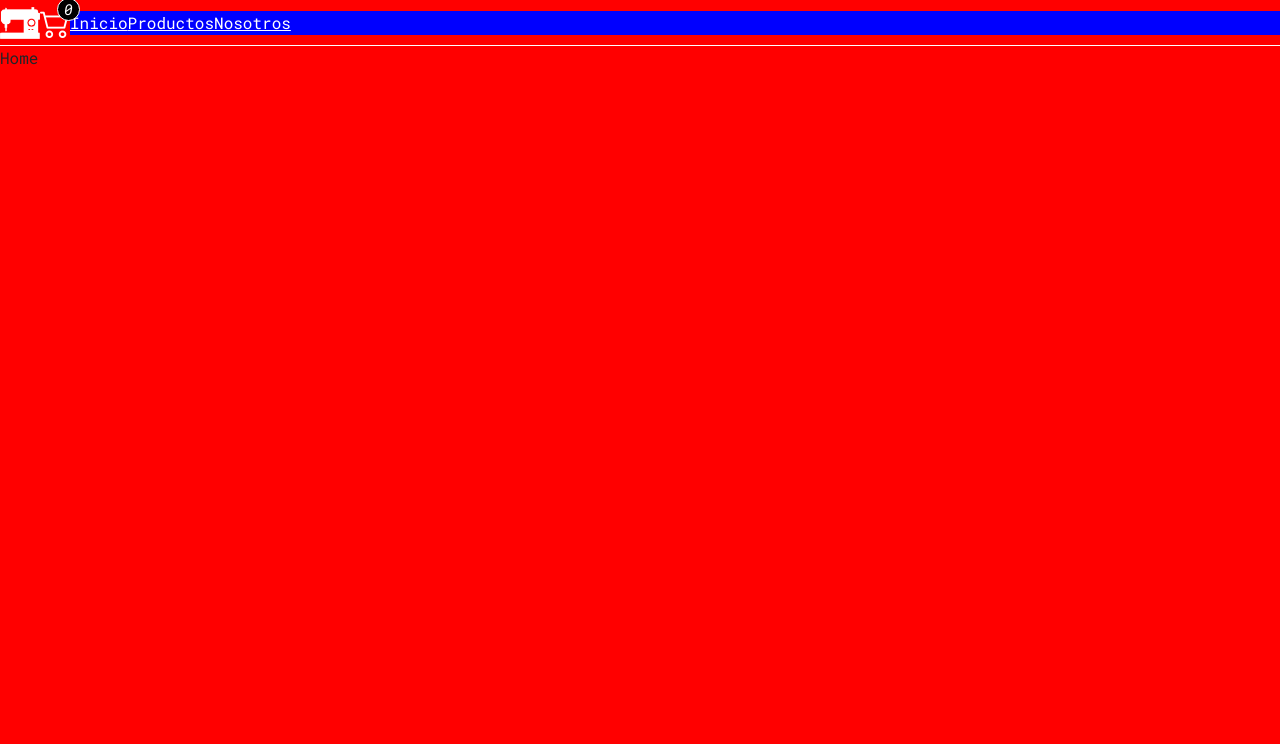
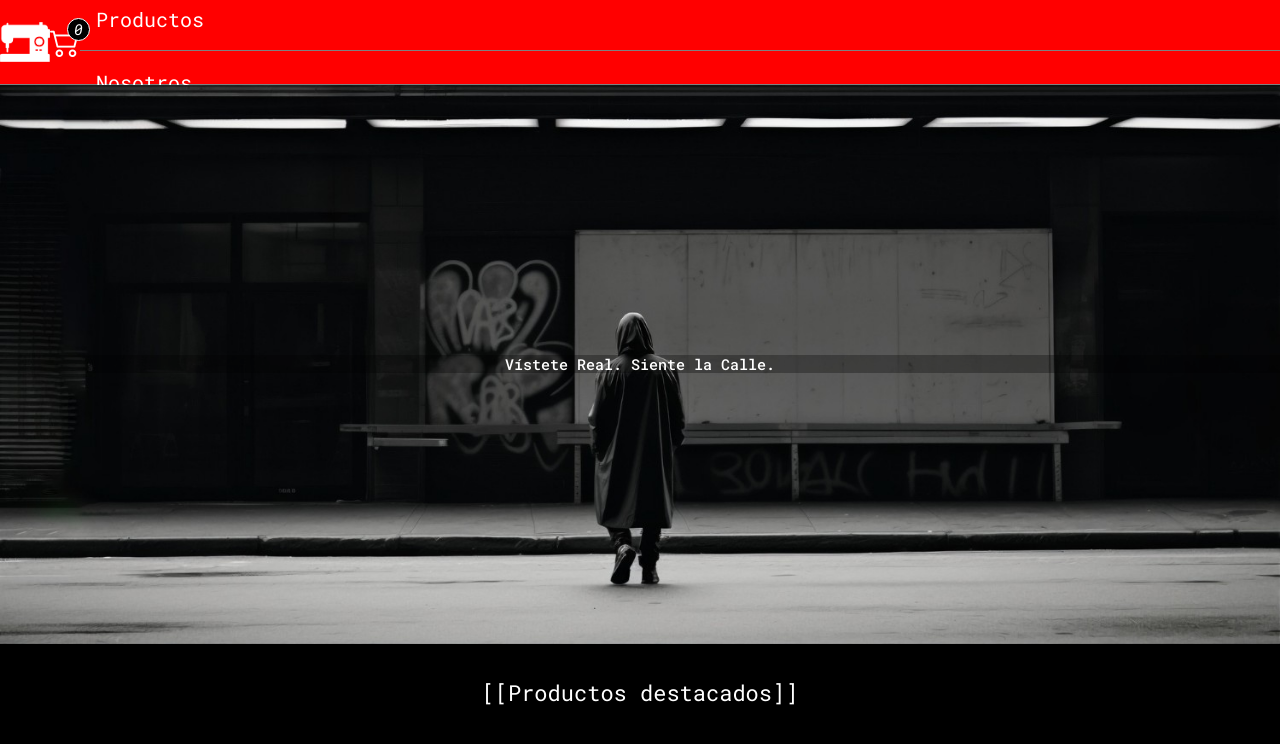
Before and after one commit to Juanse03999/ProyectoFinal-Villalva, a React (Vite) app: page / in a window 1280 px wide. Shown: the top 744 px of the page. Built offline with nearby package versions, Linux system fonts and the light colour scheme; a web font is replaced by a local one.

Commit message:
progreso

```diff
--- a/src/components/CartWidget/CartWidget.jsx
+++ b/src/components/CartWidget/CartWidget.jsx
@@ -7,12 +7,11 @@ function CartWidget() {
     return (
         <div>
             <Link as={Link} to="/Cart" className="cart-icon-container">
-                <i class="bi bi-cart2 icon-cart">
+                <i className="bi bi-cart2 icon-cart">
                     <span className="cart-count">0</span>
                 </i>
             </Link>
         </div>
-
     );
 }
 
--- a/src/components/Layout/Layout.jsx
+++ b/src/components/Layout/Layout.jsx
@@ -5,12 +5,21 @@ import "./Layout.css"
 function Layout() {
     return (
         <>
-            <div>
-                <NavBar />
+            <div className='app-container'>
+
+                <header>
+                    <NavBar />
+                </header>
 
                 <main>
                     <Outlet />
                 </main>
+
+                <footer>
+
+                </footer>
+
+
             </div>
         </>
     );
--- a/src/components/NavBar/NavBar.css
+++ b/src/components/NavBar/NavBar.css
@@ -2,31 +2,29 @@
 
 
 .custom-navbar {
+    width: 100%;
     max-width: 100%;
-    width: 100%;
-    /* background-color: black; */
-    border-bottom: 1px white solid;
-    padding: 0.7rem 1.3rem !important;
+    height: 85px;
+    background-color: black;
+    border-bottom: 1px solid grey;
+    padding: 0 1rem !important;
 }
 
 
 .container-fluid {
+    height: 100%;
     padding: 0 !important;
     display: flex;
     justify-content: space-between !important;
 
-    background-color: blue !important;
+    /* background-color: blue !important; */
 }
 
 .logo-img {
-    width: 40px;
-    height: 40px;
+    width: 50px;
+    height: 50px;
 }
 
-.link1 {
-    color: white;
-    /* background-color: white; */
-}
 
 
 /* organizacion del navbar */
@@ -119,54 +117,32 @@
 
 /* MENU HAMBURGUESA */
 .tres {  /* Contenido para el menu */
-    width: 80vw;
-    display: flex;
+    width: 85vw !important;
+    border-right: 1px solid gray !important;
 }
 
 /* HEADER DE MENU HAMBURGUESA */
 
 .offcanvas-header {
-    /* width: 100px; */
-    height: 100px;
+    height: 85px;
     display: flex;
-    /* justify-content: space-between; */
-    background-color: orange;
-    position: relative;
-    padding: 0 !important;
+    justify-content: center;
+    background-color: black;
+    padding: 0 2rem !important;
 }
 
 .chota {
-    height: 100px;
-    width: 100px;
-    display: flex;
-    justify-content: center;
-    align-items: center;
-    background-color: black ;
+    margin: auto;
 }
 
-
-.img-header-menu {
-    margin: 0 auto;
+.btn-close {
+    height: 50px !important;
+    /* width: 50px !important; */
+    margin: 0 !important;
+    padding: 0 !important;
+    /* background-color: blue !important; */
 }
 
-
-.btn-close {
-    margin: 0 !important;
-    padding: 0 !important;
-    background-color: blue !important;
-    position: absolute;
-    /* top: 0; */
-    right: 0;
-}
-
-.arg {
-    display: flex;
-    justify-content: center;
-    align-items: center;
-    height: 200px;
-    width: 100%;
-    background-color: red !important;
-}
 
 
 
@@ -178,9 +154,27 @@
 /* BODY DE MENU HAMBURGUESA */
 
 .offcanvas-body {
-        background-color: blue;
+    display: flex;
+    flex-direction: column;
+
+    /* background-color: blue; */
+    /* padding: 2rem !important; */
+    padding: 0 !important;
 }
 
+.links {
+    display: flex;
+    align-items: center;
+    color: white;
+    text-decoration: none;
+    font-size: 20px;
+    border-top: 1px solid gray;
+    padding: 1rem;
+}
+
+.links-login {
+    font-size: 10px;
+}
 
 
 
--- a/src/components/NavBar/NavBar.jsx
+++ b/src/components/NavBar/NavBar.jsx
@@ -48,19 +48,31 @@ function NavBar() {
 
                     <Offcanvas.Body className="offcanvas-body">
 
-                            <Link as={Link} to="/" className="link1" onClick={handleCloseOffcanvas}>
+                            <Link as={Link} to="/" className="links" onClick={handleCloseOffcanvas}>
                             Inicio
                             </Link>
 
-                            <Link as={Link} to="/products" className="link1" onClick={handleCloseOffcanvas}>
+                            <Link as={Link} to="/products" className="links" onClick={handleCloseOffcanvas}>
                                 Productos
                             </Link>
 
-                            <Link as={Link} to="/info" className="link1" onClick={handleCloseOffcanvas}>
+                            <Link as={Link} to="/info" className="links" onClick={handleCloseOffcanvas}>
                                 Nosotros
                             </Link>
 
                     </Offcanvas.Body>
+
+                    <div className='offcanvas-footer'>
+
+                        <Link as={Link} to="/info" className="links links-login" onClick={handleCloseOffcanvas}>
+                            Iniciar Sesión / Crear Cuenta
+                        </Link>
+                    </div>
+
+                    {/* <Offcanvas.Footer className="offcanvas-footer">
+                        <div></div>
+
+                    </Offcanvas.Footer> */}
 
                 </Navbar.Offcanvas>
 
--- a/src/components/Pages/Home.jsx
+++ b/src/components/Pages/Home.jsx
@@ -1,8 +1,25 @@
 import React from 'react'
+import ImgInit from '../../assets/home-page/home-img.jpg'
 
 function Home() {
   return (
-    <div>Home</div>
+    <main className='body-home'>
+
+      <div className='container-img'>
+
+        <img src={ImgInit} alt="A" className="init-img" />
+
+        <h1 className='eslogan'>Vístete Real. Siente la Calle.</h1>
+
+      </div>
+
+      <p className='god'> [[Productos destacados]]</p>
+
+
+    </main>
+
+
+
   )
 }
 
--- a/src/components/Pages/Pages.css
+++ b/src/components/Pages/Pages.css
@@ -1,7 +1,39 @@
 /* HOME */
 
+.body-home {
+    display: flex;
+    flex-direction: column;
+    align-items: center;
+}
 
+.container-img {
+    display: flex;
+    justify-content: center;
+    align-items: center;
+    background-color: red;
+    position: relative;
+}
 
+.init-img {
+    width: 100%;
+}
+
+.eslogan {
+    width: 100vw;
+    font-size: 15px;
+    text-align: center;
+    background-color: rgba(0, 0, 0, 0.300);
+    color: white;
+    position: absolute;
+    margin: 0;
+    padding: 0 auto;
+}
+
+.god {
+    font-size: 22px;
+    color: white;
+    margin: 2rem 0;
+}
 
 
 
@@ -17,14 +49,8 @@
 
 /* PRODUCTS */
 
-
-.BG-PRODUCTS {
-    background-color: black;
+.products-title {
+    margin: 1rem 0;
 }
 
-.products-title {
-    margin: 0;
-}
-
-
 /* PRODUCTS */
--- a/src/components/Pages/Products.jsx
+++ b/src/components/Pages/Products.jsx
@@ -3,7 +3,7 @@ import './Pages.css'
 
 function Products() {
     return (
-            <div className='BG-PRODUCTS'>
+            <div className='body-products'>
 
                 <h1 className='products-title'>LA CAlIDAD DE LO BUENO</h1>
 
--- a/src/index.css
+++ b/src/index.css
@@ -1,7 +1,8 @@
 
 body {
     /* background-color: #000000 !important; */
-    background-color: red !important;
+    /* background-color: red !important; */
+    background-color: black !important;
     box-sizing: border-box;
     margin: 0 !important;
     padding: 0 !important;
```
Also changed, not shown: src/components/HamburguerNavBar/HamburguerNavBar.jsx (deleted, +0 -9 lines), src/assets/home-page/NOhome-img.jpg (added), src/assets/home-page/home-img.jpg (added).
